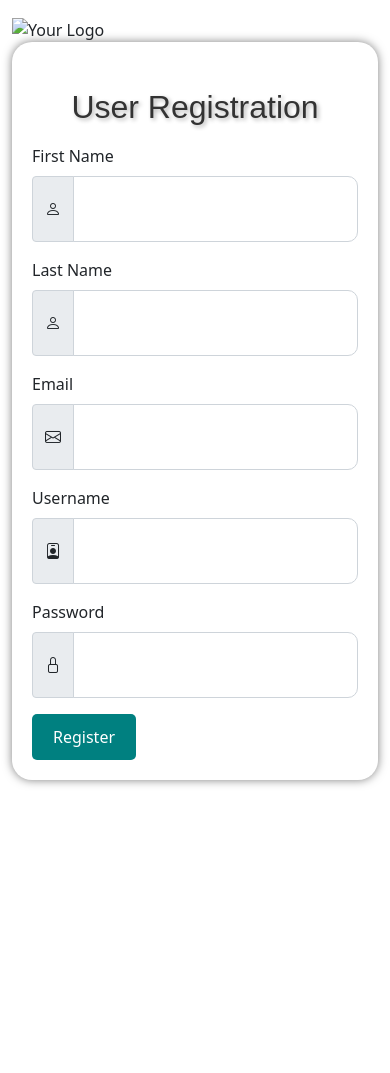
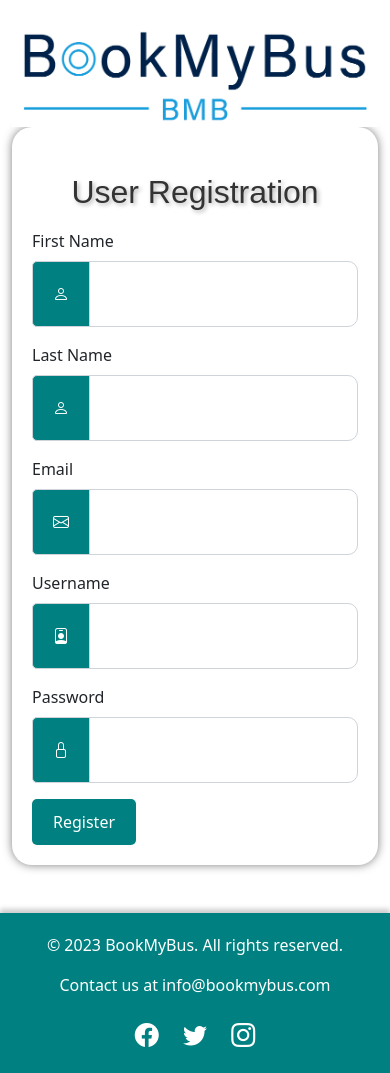
Before and after one commit to Abubakarauta/frontend, a plain HTML site: page register.html in a window 390 px wide. Before the commit the page ends 844 px from the top, so only its background shows below. Drawn offline with Linux system fonts and the light colour scheme.

Commit message:
login and register

```diff
--- a/register.html
+++ b/register.html
@@ -15,10 +15,12 @@
 
 <body>
 
-    <div class="container-fluid mt-3">
+    <div class="container-fluid ">
         <div class="row">
             <div class="col-md-6 offset-md-3">
-                <img src="BUS LOGO-1.png" alt="Your Logo" class="img-fluid">
+                <div class="logo">
+                    <img src="./BookMyBus 1.jpg" alt="Your Logo" class="img-fluid">
+                </div>
 
                 <form id="registration-form" action="api/user/register/" method="POST" class="search-form">
                     <input type="hidden" name="csrfmiddlewaretoken" value="{% csrf_token %}">
@@ -28,7 +30,7 @@
                     <div class="mb-3">
                         <label for="first-name" class="form-label">First Name</label>
                         <div class="input-group">
-                            <span class="input-group-text">
+                            <span class="input-group-text btn-custom">
                                 <i class="bi bi-person"></i> <!-- Person icon -->
                             </span>
                             <input type="text" class="form-control" id="first-name" name="first_name" required>
@@ -37,7 +39,7 @@
                     <div class="mb-3">
                         <label for="last-name" class="form-label">Last Name</label>
                         <div class="input-group">
-                            <span class="input-group-text">
+                            <span class="input-group-text btn-custom">
                                 <i class="bi bi-person"></i> <!-- Person icon -->
                             </span>
                             <input type="text" class="form-control" id="last-name" name="last_name" required>
@@ -46,7 +48,7 @@
                     <div class="mb-3">
                         <label for="email" class="form-label">Email</label>
                         <div class="input-group">
-                            <span class="input-group-text">
+                            <span class="input-group-text btn-custom">
                                 <i class="bi bi-envelope"></i> <!-- Envelope icon -->
                             </span>
                             <input type="email" class="form-control" id="email" name="email" required>
@@ -55,7 +57,7 @@
                     <div class="mb-3">
                         <label for="username" class="form-label">Username</label>
                         <div class="input-group">
-                            <span class="input-group-text">
+                            <span class="input-group-text btn-custom">
                                 <i class="bi bi-person-badge"></i> <!-- Person Badge icon -->
                             </span>
                             <input type="text" class="form-control" id="username" name="username" required>
@@ -64,7 +66,7 @@
                     <div class="mb-3">
                         <label for="password" class="form-label">Password</label>
                         <div class="input-group">
-                            <span class="input-group-text">
+                            <span class="input-group-text btn-custom">
                                 <i class="bi bi-lock"></i> <!-- Lock icon -->
                             </span>
                             <input type="password" class="form-control" id="password" name="password" required>
@@ -74,6 +76,19 @@
                 </form>
 
             </div>
+               <!-- Footer -->
+               <footer class="footer mt-5">
+                <div class="container text-center">
+                    <p>&copy; 2023 BookMyBus. All rights reserved.</p>
+                    <p>Contact us at <a href="mailto:info@bookmybus.com">info@bookmybus.com</a></p>
+                    <!-- Add social media links (replace with actual URLs) -->
+                    <div class="social-media">
+                        <a href="https://facebook.com/bookmybus" target="_blank" title="Facebook"><i class="bi bi-facebook"></i></a>
+                        <a href="https://twitter.com/bookmybus" target="_blank" title="Twitter"><i class="bi bi-twitter"></i></a>
+                        <a href="https://instagram.com/bookmybus" target="_blank" title="Instagram"><i class="bi bi-instagram"></i></a>
+                    </div>
+                </div>
+            </footer>
         </div>
     </div>
 
```
Also changed, not shown: booking_history.html (+4 -3 lines), bus_booking.html (+4 -2 lines), login.html (+6 -4 lines), profile.html (+22 -12 lines).
